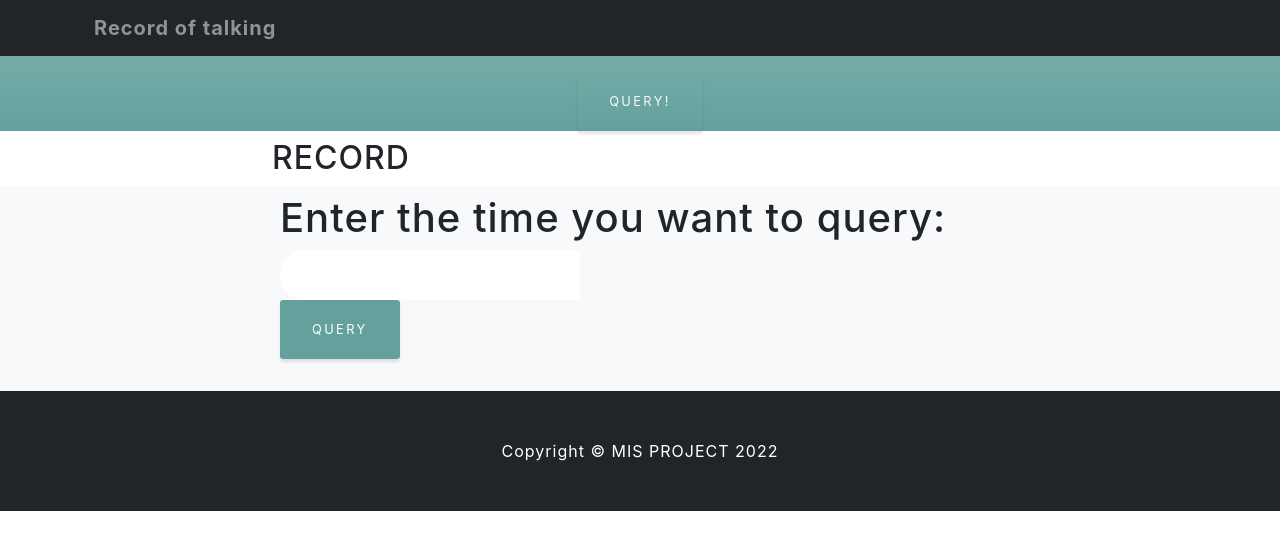
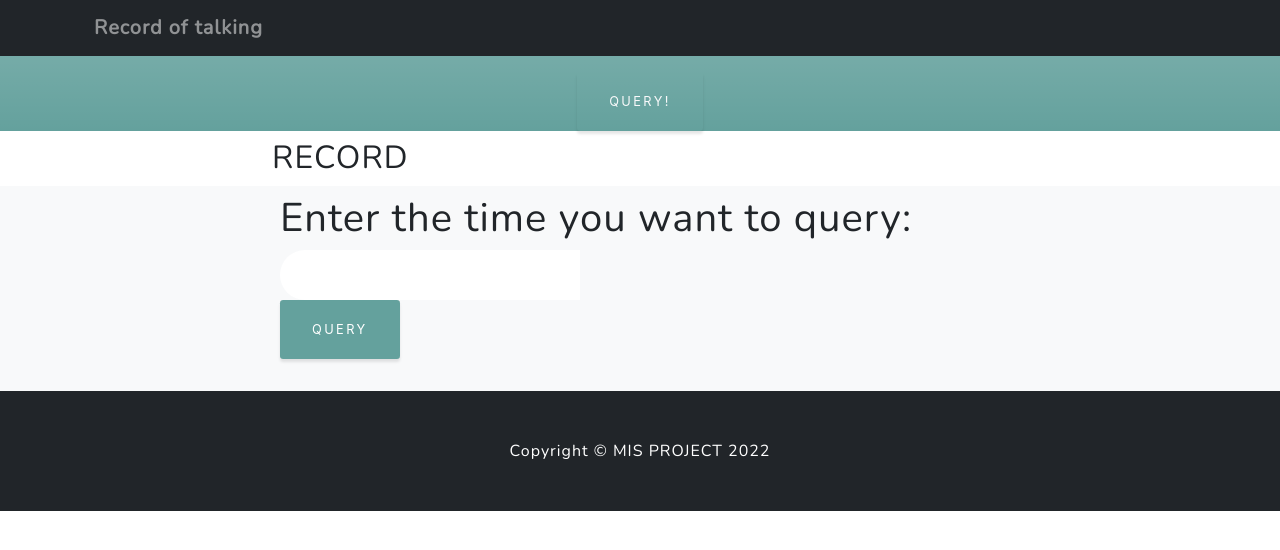
Before and after one commit to stephaninieee/Master-of-Focus, a Flask app: template templates/talking.html in a window 1280 px wide. Shown: the top 550 px of the page. Run offline with Flask 2, Linux system fonts and the light colour scheme; the template is opened without the code that fills it, so the values that code supplies are empty.

Commit message:
Add files via upload

```diff
--- a/templates/appearing.html
+++ b/templates/appearing.html
@@ -1,6 +1,9 @@
 <!DOCTYPE html>
 <html lang="en">
     <head>
+        <link rel="preconnect" href="https://fonts.googleapis.com">
+        <link rel="preconnect" href="https://fonts.gstatic.com" crossorigin>
+        <link href="https://fonts.googleapis.com/css2?family=Nunito&display=swap" rel="stylesheet">
         <meta http-equiv="Content-Type" content="text/html; charset=utf-8" />
         <meta charset="utf-8" />
         <meta name="viewport" content="width=device-width, initial-scale=1, shrink-to-fit=no" />
--- a/templates/blinking.html
+++ b/templates/blinking.html
@@ -1,6 +1,9 @@
 <!DOCTYPE html>
 <html lang="en">
     <head>
+        <link rel="preconnect" href="https://fonts.googleapis.com">
+        <link rel="preconnect" href="https://fonts.gstatic.com" crossorigin>
+        <link href="https://fonts.googleapis.com/css2?family=Nunito&display=swap" rel="stylesheet">
         <meta http-equiv="Content-Type" content="text/html; charset=utf-8" />
         <meta charset="utf-8" />
         <meta name="viewport" content="width=device-width, initial-scale=1, shrink-to-fit=no" />
--- a/templates/sleeping.html
+++ b/templates/sleeping.html
@@ -1,6 +1,9 @@
 <!DOCTYPE html>
 <html lang="en">
     <head>
+        <link rel="preconnect" href="https://fonts.googleapis.com">
+        <link rel="preconnect" href="https://fonts.gstatic.com" crossorigin>
+        <link href="https://fonts.googleapis.com/css2?family=Nunito&display=swap" rel="stylesheet">
         <meta http-equiv="Content-Type" content="text/html; charset=utf-8" />
         <meta charset="utf-8" />
         <meta name="viewport" content="width=device-width, initial-scale=1, shrink-to-fit=no" />
--- a/templates/talking.html
+++ b/templates/talking.html
@@ -1,6 +1,9 @@
 <!DOCTYPE html>
 <html lang="en">
     <head>
+        <link rel="preconnect" href="https://fonts.googleapis.com">
+        <link rel="preconnect" href="https://fonts.gstatic.com" crossorigin>
+        <link href="https://fonts.googleapis.com/css2?family=Nunito&display=swap" rel="stylesheet">
         <meta http-equiv="Content-Type" content="text/html; charset=utf-8" />
         <meta charset="utf-8" />
         <meta name="viewport" content="width=device-width, initial-scale=1, shrink-to-fit=no" />
```
